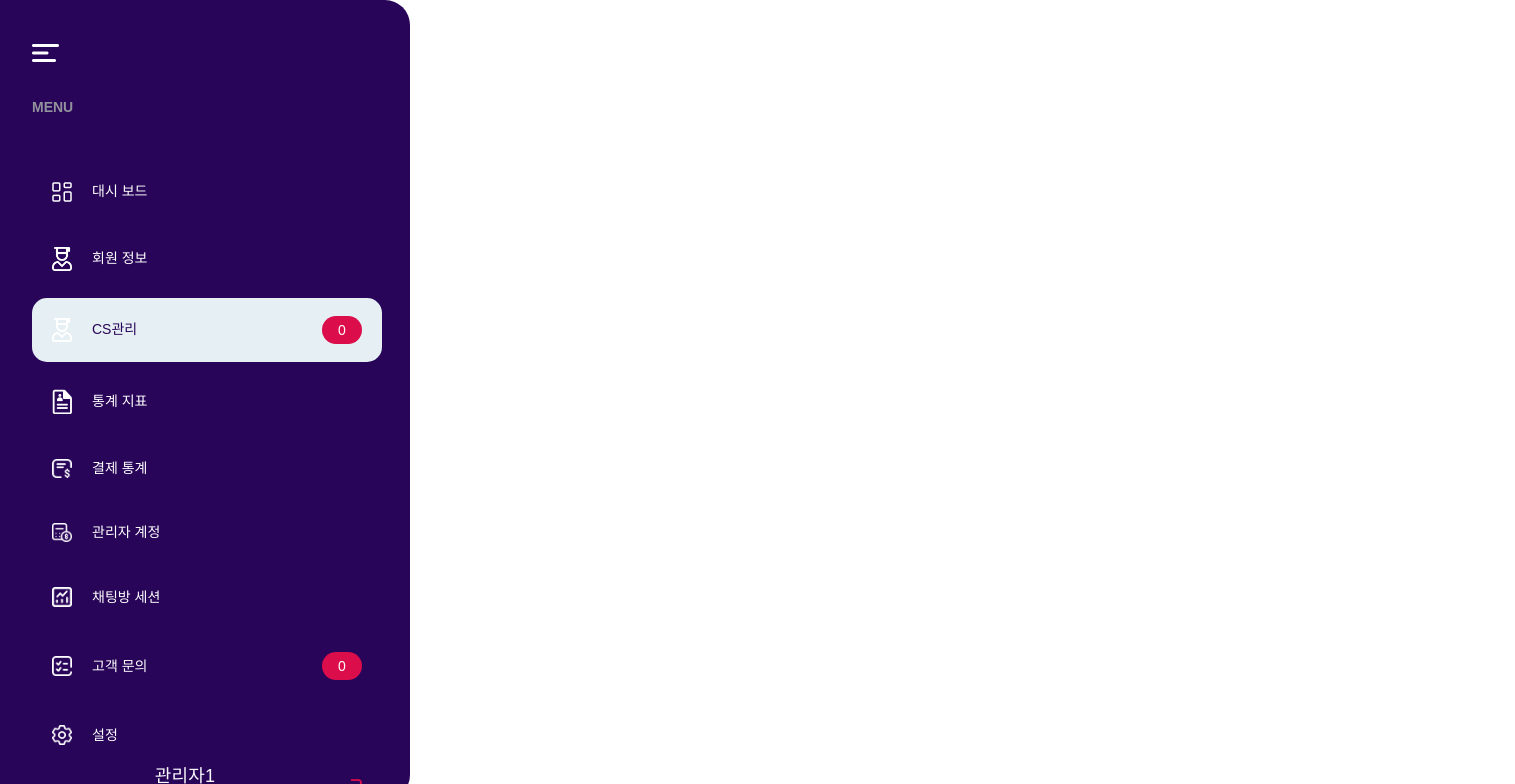
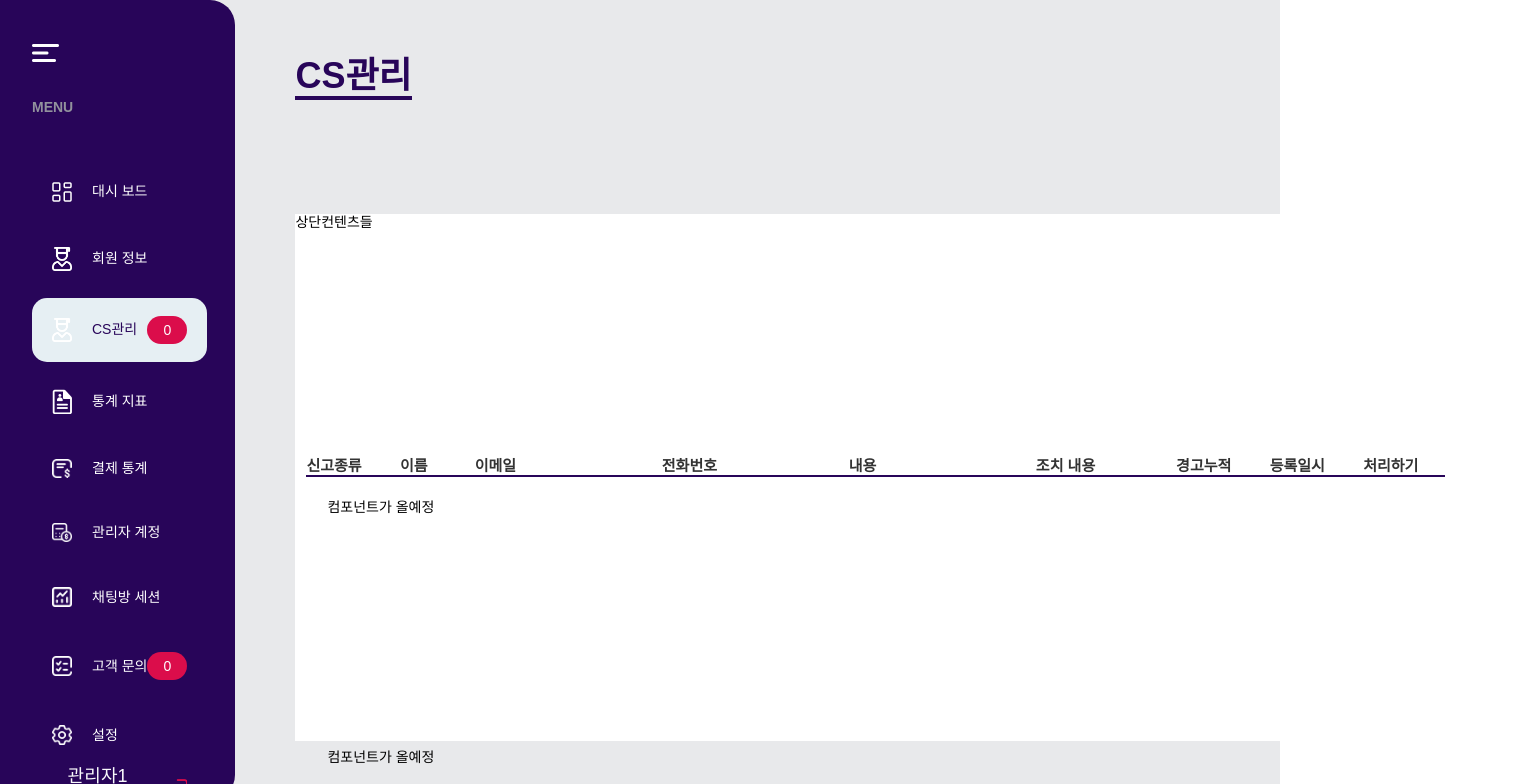
Before and after one commit to seonghojung/polyglp, a React (Create React App) app in the folder src/frontend/: page /cs in a window 1280 px wide. Shown: the top 784 px of the page, 1515 px wide, since content can reach past the window. Built offline with nearby package versions, Linux system fonts and the light colour scheme; a web font is replaced by a local one.

Commit message:
cs 관리 작업중

```diff
--- a/src/frontend/src/Layout.tsx
+++ b/src/frontend/src/Layout.tsx
@@ -1,13 +1,28 @@
 import { Outlet } from "react-router-dom";
 import Sidebar from "./Sidebar";
+import { styled } from "styled-components";
+
+const Wrap = styled.div`
+  display: flex;
+  background-color: #e8e9eb;
+`;
+
+const Header = styled.header`
+  height: 199px;
+`;
+
+const Body = styled.div`
+  width: 100%;
+`;
+
 export default function Layout() {
   return (
-    <div>
+    <Wrap>
       <Sidebar />
-      <header>헤더</header>
-      <Outlet />
-      <footer>푸터</footer>
-    </div>
+      <Body>
+        <Outlet />
+      </Body>
+    </Wrap>
   );
 }
 
--- /dev/null
+++ b/src/frontend/src/pages/cs/Templete.tsx
@@ -0,0 +1,46 @@
+import styled from "styled-components";
+
+export const Container = styled.div`
+  padding: 54px 59px 59px 60px;
+`;
+
+export const Header = styled.div`
+  padding-bottom: 15px;
+`;
+
+interface ITitle {
+  t: number;
+}
+
+export const Title1 = styled.div<ITitle>`
+  width: ${(props) => props.t}px;
+  font-size: 15px;
+  font-weight: 600;
+  color: #333;
+`;
+
+const Title = styled.span`
+  font-size: 36px;
+  font-weight: 600;
+  color: #280559;
+  border-bottom: 4px solid #280559;
+`;
+
+const Wrap = styled.div`
+  margin-top: 102px;
+  height: calc(100vh - 273px);
+  background-color: #fff;
+`;
+
+const Templete = ({ children }: { children: React.ReactElement }) => {
+  return (
+    <Container>
+      <Header>
+        <Title>CS관리</Title>
+      </Header>
+      {children}
+    </Container>
+  );
+};
+
+export default Templete;
--- a/src/frontend/src/pages/cs/page.tsx
+++ b/src/frontend/src/pages/cs/page.tsx
@@ -1,6 +1,119 @@
+import styled from "styled-components";
+import Templete from "./Templete";
+
+export const Container = styled.div`
+  padding: 54px 59px 59px 60px;
+`;
+
+export const Header = styled.div`
+  padding-bottom: 15px;
+`;
+
+const Wrap = styled.div`
+  margin-top: 102px;
+  height: calc(100vh - 273px);
+  background-color: #fff;
+`;
+
+const TopContent = styled.div`
+  height: 232px;
+`;
+
+const BodyContent = styled.div`
+  /* width: 93.508287%; */
+  border-radius: 34px;
+`;
+
+const Thead = styled.div`
+  /* padding: 11px 43px 11px 32px; */
+  padding: 11px;
+`;
+
+const TitleWrap = styled.div`
+  display: flex;
+  border-bottom: 2px solid #280559;
+`;
+
+const Title = styled.div`
+  font-size: 15px;
+  font-weight: 600;
+  color: #333;
+`;
+
+const Title1 = styled(Title)`
+  width: 100px;
+`;
+const Title2 = styled(Title)`
+  width: 80px;
+`;
+const Title3 = styled(Title)`
+  width: 200px;
+`;
+const Title4 = styled(Title)`
+  width: 200px;
+`;
+const Title5 = styled(Title)`
+  width: 200px;
+`;
+const Title6 = styled(Title)`
+  width: 150px;
+`;
+const Title7 = styled(Title)`
+  width: 100px;
+`;
+const Title8 = styled(Title)`
+  width: 100px;
+`;
+const Title9 = styled(Title)`
+  width: 88px;
+`;
+
+const Tdata = styled.div`
+  padding: 11px 43px 11px 32px;
+  height: 606px;
+  overflow: auto;
+`;
+
+const Test = styled.div`
+  height: 250px;
+`;
+
+const Pagination = styled.div`
+  text-align: center;
+`;
+
 export default function CsPage() {
   // 아트보드 : 2. CS 관리
   // WBS : CS 관리
 
-  return <div>CS 관리</div>;
+  return (
+    <Templete>
+      <Wrap>
+        <TopContent>
+          <div>상단컨텐츠들</div>
+        </TopContent>
+        <BodyContent>
+          <Thead>
+            <TitleWrap>
+              <Title1>신고종류</Title1>
+              <Title2>이름</Title2>
+              <Title3>이메일</Title3>
+              <Title4>전화번호</Title4>
+              <Title5>내용</Title5>
+              <Title6>조치 내용</Title6>
+              <Title7>경고누적</Title7>
+              <Title8>등록일시</Title8>
+              <Title9>처리하기</Title9>
+            </TitleWrap>
+          </Thead>
+          <Tdata>
+            <Test>컴포넌트가 올예정</Test>
+            <Test>컴포넌트가 올예정</Test>
+            <Test>컴포넌트가 올예정</Test>
+          </Tdata>
+        </BodyContent>
+        <Pagination>{"<< 1 / 2 / 3 >>"}</Pagination>
+      </Wrap>
+    </Templete>
+  );
 }
```
